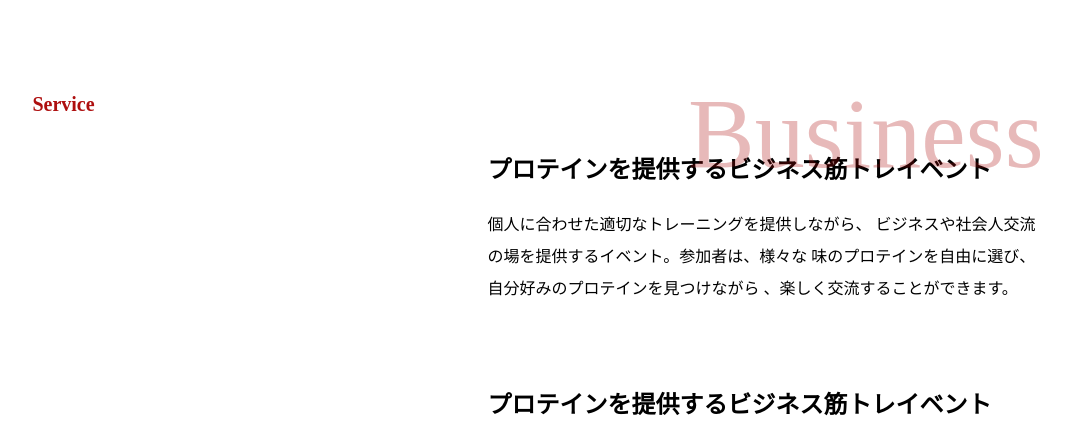
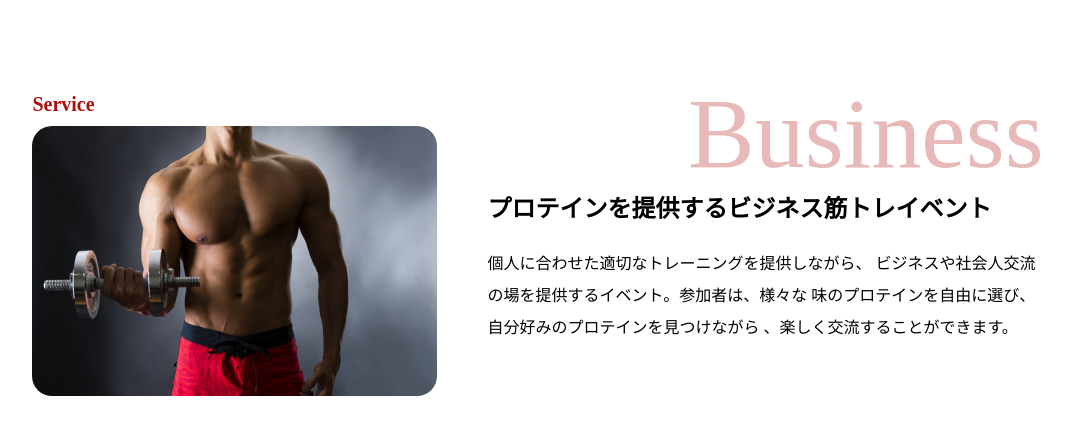
Before and after one commit to Oniku11290/body-training, a plain HTML site: page index.html in a window 1280 px wide. Shown: the part 1360-1797 px from the top of the page, without its empty margins (102-1173 px from the left). Drawn offline with Linux system fonts and the light colour scheme; files whose address does not match are found by name.

Commit message:
Update index.html

```diff
--- a/index.html
+++ b/index.html
@@ -58,7 +58,7 @@
       <h2 class="title">Service</h2>
       <div class="service_inner flex">
         <div class="column-40">
-          <img src="./image/training.jpg" width="100%"
+          <img src="https://github.com/Oniku11290/body-training/blob/main/training.jpg?raw=true" width="100%"
           alt="">
         </div>
         <div class="column-55">
```
